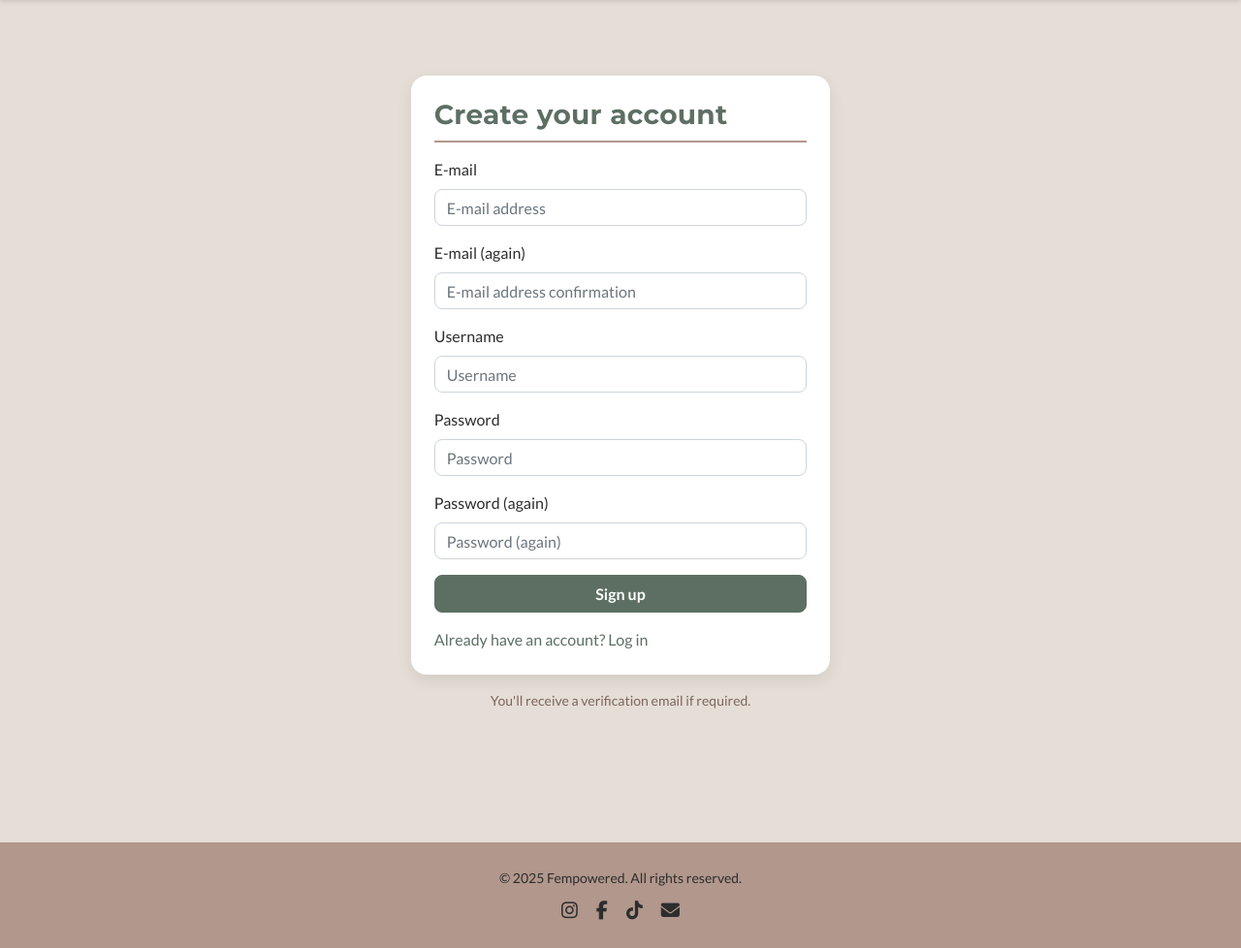
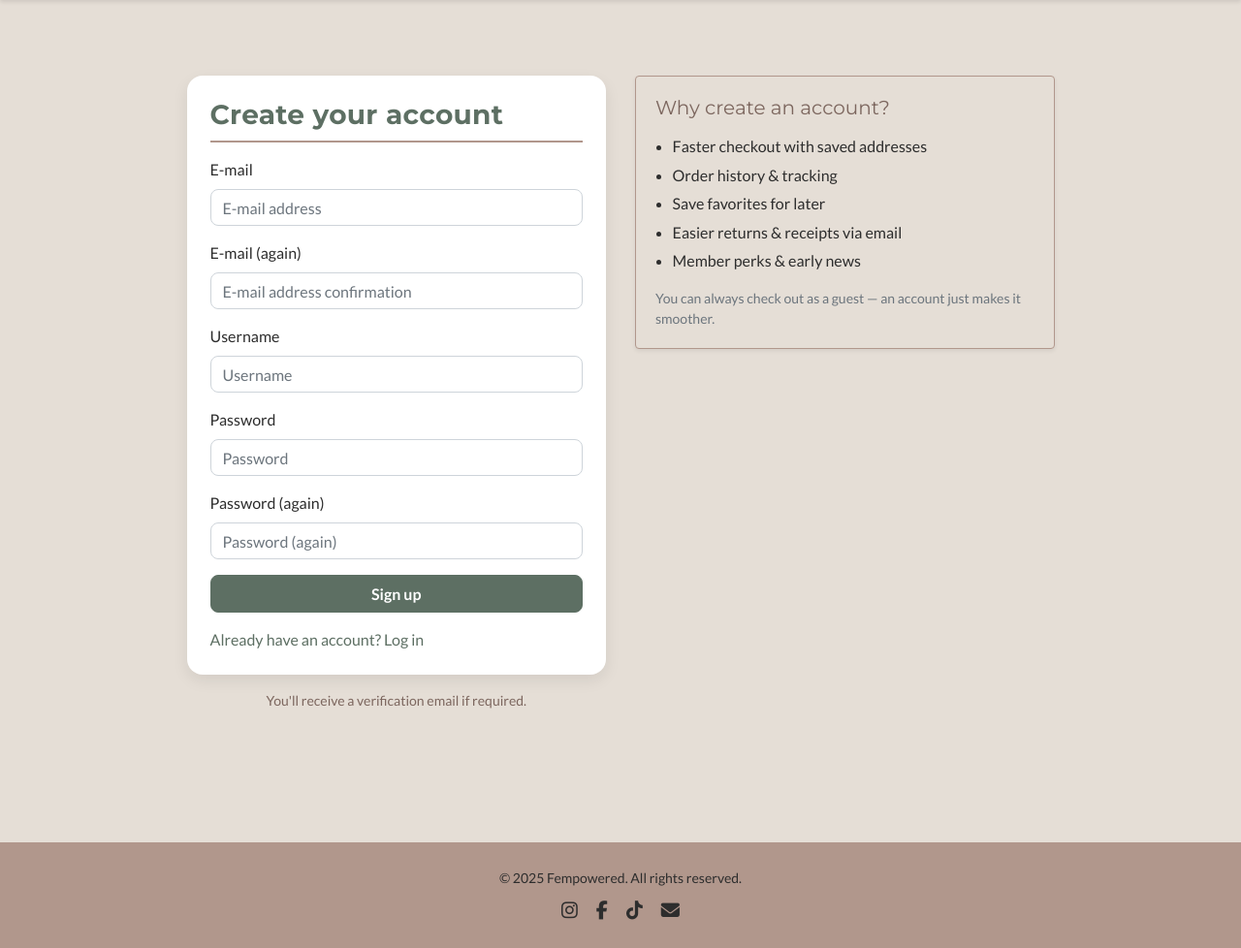
Before and after one commit to emelie-nilsson/fempowered, a Django app: page /accounts/signup/ in a window 1280 px wide. Shown: the part 66-1044 px from the top of the page at 97% size. Run offline with Django 3.2, Linux system fonts and the light colour scheme.

Commit message:
Add reusable partial Why create an account, add it to signup, login, checkout and product details

```diff
--- a/static/css/style.css
+++ b/static/css/style.css
@@ -641,3 +641,26 @@ body.error-404 .btn-outline-secondary {
   opacity: 0.75;
   white-space: nowrap;
 }
+
+/* Why create an account */
+.why-account {
+  border: 1px solid var(--highlight-color);
+  background: var(--light-highlight-color);
+}
+.why-account h2 { color: var(--middle-color); }
+.why-account .why-list { padding-left: 1.1rem; }
+.why-account .why-list li { margin-bottom: .35rem; }
+
+.account-nudge {
+  background-color: var(--light-highlight-color);
+  border: 1px solid var(--highlight-color);
+  border-radius: .5rem;
+  padding: 1rem 1.25rem;
+  font-size: 0.95rem;
+  margin-bottom: 1.5rem;
+}
+.account-nudge a {
+  font-weight: 600;
+  color: var(--middle-color);
+  text-decoration: underline;
+}
--- a/templates/account/login.html
+++ b/templates/account/login.html
@@ -49,6 +49,9 @@
           By logging in you agree to our terms.
         </p>
       </div>
+      <div class="col-sm-10 col-md-6 col-lg-5 mt-4 mt-md-0">
+        {% include "partials/_why_account.html" %}
+      </div>
     </div>
   </div>
 </div>
--- a/templates/account/signup.html
+++ b/templates/account/signup.html
@@ -40,6 +40,9 @@
           You'll receive a verification email if required.
         </p>
       </div>
+      <div class="col-sm-10 col-md-6 col-lg-5 mt-4 mt-md-0">
+        {% include "partials/_why_account.html" %}
+      </div>
     </div>
   </div>
 </div>
--- /dev/null
+++ b/templates/partials/_why_account.html
@@ -0,0 +1,15 @@
+<div class="card why-account shadow-sm">
+  <div class="card-body">
+    <h2 class="h5 mb-3">Why create an account?</h2>
+    <ul class="why-list mb-3">
+      <li>Faster checkout with saved addresses</li>
+      <li>Order history & tracking</li>
+      <li>Save favorites for later</li>
+      <li>Easier returns & receipts via email</li>
+      <li>Member perks & early news</li>
+    </ul>
+    <p class="small text-muted mb-0">
+      You can always check out as a guest — an account just makes it smoother.
+    </p>
+  </div>
+</div>
```
Also changed, not shown: shop/templates/shop/product_detail.html (+9 -0 lines), templates/checkout/checkout_address.html (+9 -0 lines).
